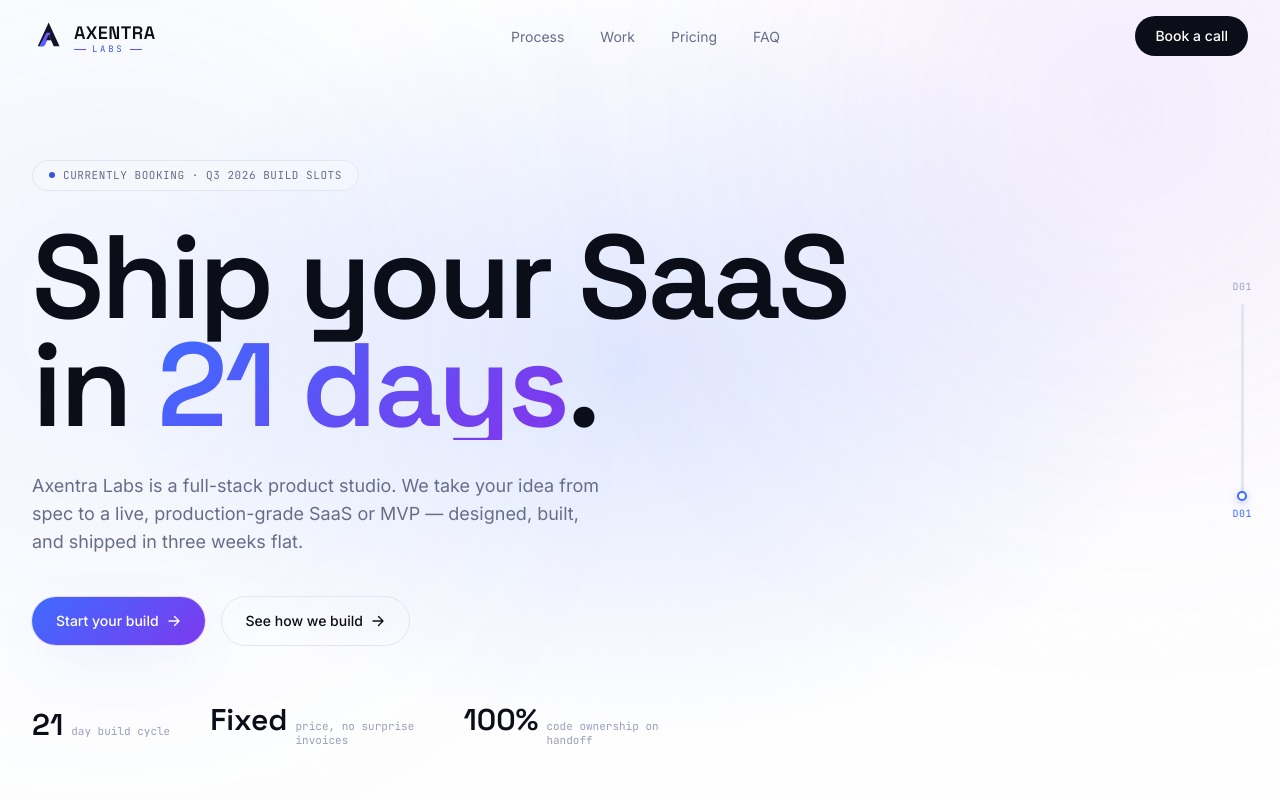
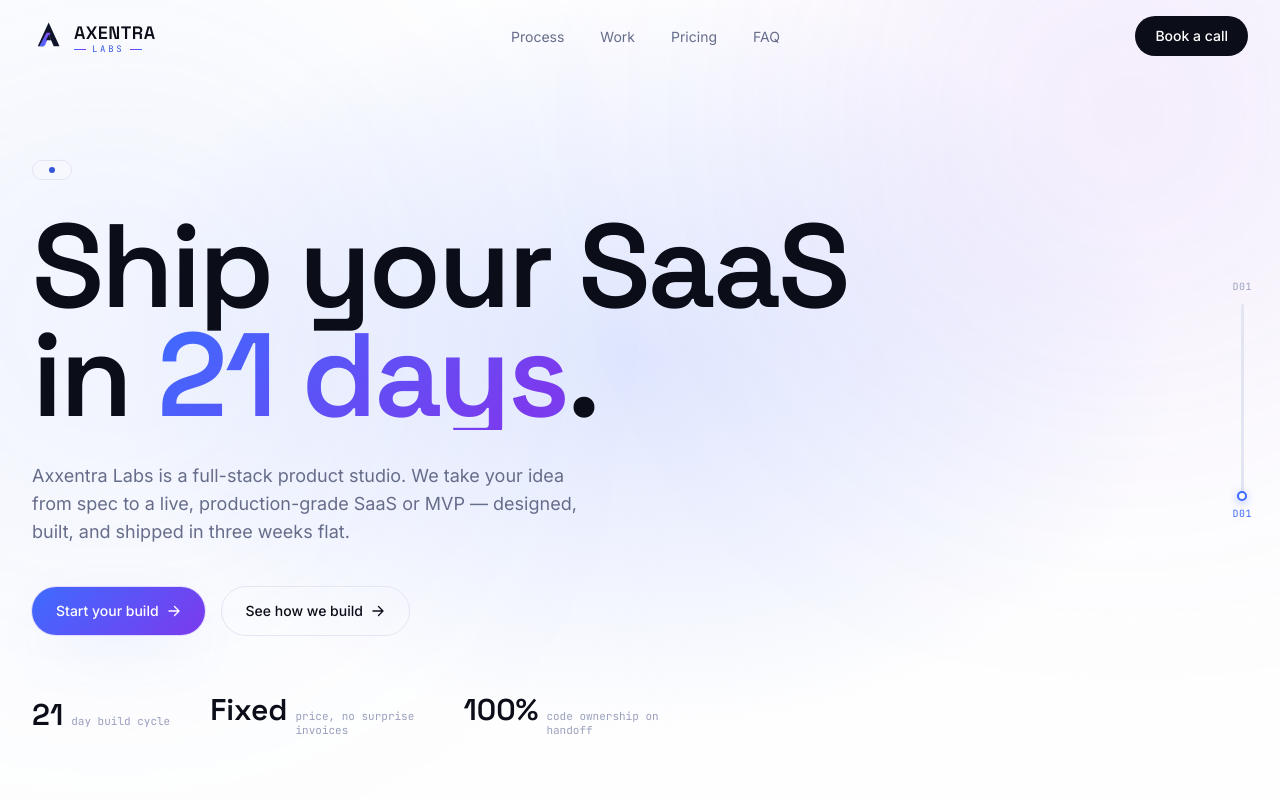
Before and after one commit to AgCode18/Axentra-Labs, a Next.js app: page / in a window 1280 px wide. Shown: the top 800 px of the page. Built offline with nearby package versions, Linux system fonts and the light colour scheme.

Commit message:
Refactor code structure for improved readability and maintainability

```diff
--- a/components/Hero.tsx
+++ b/components/Hero.tsx
@@ -22,9 +22,6 @@ export function Hero() {
               <span className="animate-ping absolute inline-flex h-full w-full rounded-full bg-blue-soft opacity-75" />
               <span className="relative inline-flex rounded-full h-1.5 w-1.5 bg-blue-soft" />
             </span>
-            <span className="font-mono text-[11px] tracking-wider text-muted">
-              CURRENTLY BOOKING · Q3 2026 BUILD SLOTS
-            </span>
           </div>
 
           <h1 className="font-display font-semibold text-[13vw] leading-[0.92] tracking-tight md:text-[6.4rem] lg:text-[7.4rem] max-w-5xl animate-fade-up [animation-delay:80ms] opacity-0">
@@ -38,7 +35,7 @@ export function Hero() {
           </h1>
 
           <p className="mt-8 max-w-xl text-base md:text-lg text-muted leading-relaxed animate-fade-up [animation-delay:180ms] opacity-0">
-            Axentra Labs is a full-stack product studio. We take your idea from
+            Axxentra Labs is a full-stack product studio. We take your idea from
             spec to a live, production-grade SaaS or MVP — designed, built,
             and shipped in three weeks flat.
           </p>
--- a/components/Navbar.tsx
+++ b/components/Navbar.tsx
@@ -28,7 +28,7 @@ export function Navbar() {
       }`}
     >
       <nav className="max-w-7xl mx-auto px-5 md:px-8 h-16 md:h-[72px] flex items-center justify-between">
-        <a href="#top" aria-label="Axentra Labs home" className="group">
+        <a href="#top" aria-label="Axxentra Labs home" className="group">
           <LogoFull className="transition-transform duration-300 group-hover:scale-[1.04]" />
         </a>
 
```
Also changed, not shown: public/projects/logo.jpeg (added).
